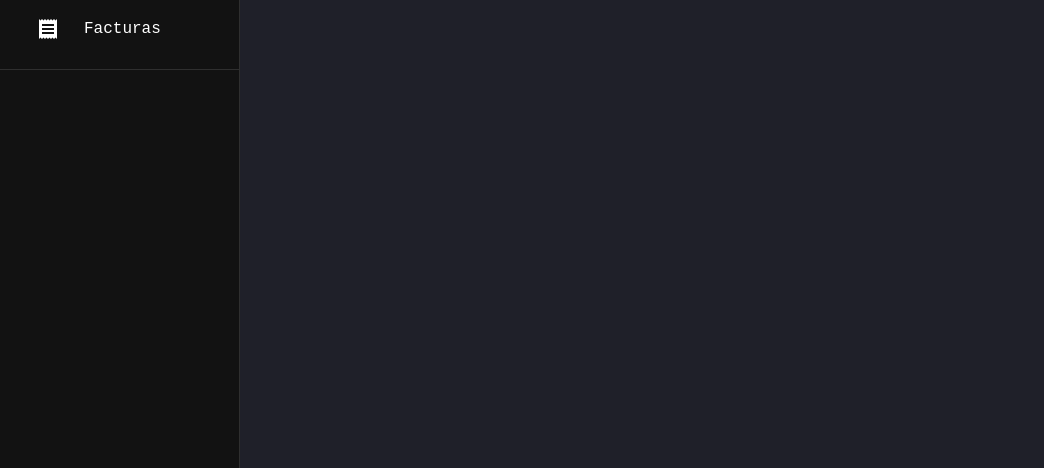
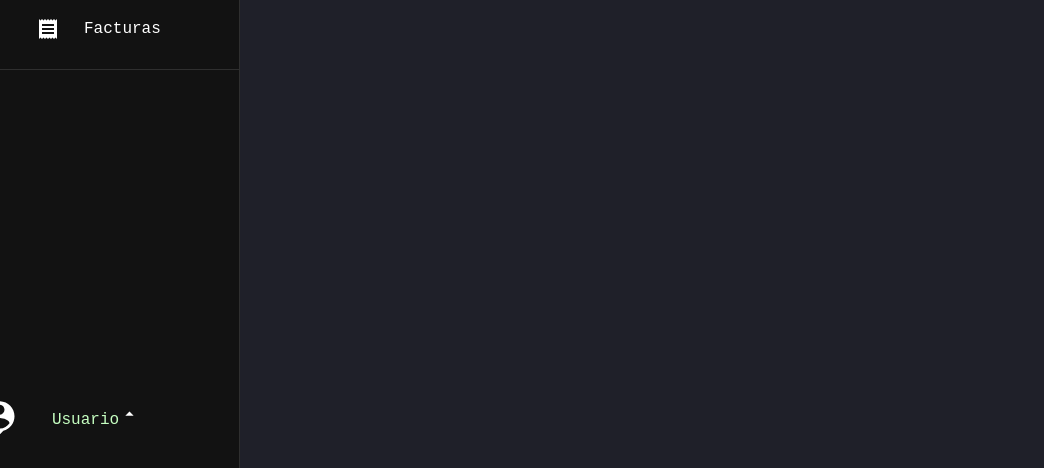
Before and after one commit to lxnda/tfglindaproyect, a React (Create React App) app: page /home in a window 1280 px wide. Both pictures are taken after a click on the button 32 px from the left and 32 px from the top of the page. Shown: the part 332-800 px from the top of the page, without its empty margins (0-1044 px from the left). Built offline with nearby package versions, Linux system fonts and the light colour scheme.

Commit message:
menu user modal

```diff
--- a/src/pages/menu/index.tsx
+++ b/src/pages/menu/index.tsx
@@ -18,8 +18,9 @@ import TodayIcon from "@mui/icons-material/Today";
 import PeopleAltIcon from "@mui/icons-material/PeopleAlt";
 import LocalShippingIcon from "@mui/icons-material/LocalShipping";
 import * as React from "react";
-import { Avatar, ListItemAvatar } from "@mui/material";
+import { Avatar } from "@mui/material";
 import Logo from "../../assets/images/Logo.png";
+import MenuUser from "./menuUser";
 
 const drawerWidth = 240;
 
@@ -145,6 +146,7 @@ export const Menu: React.FC<{}> = () => {
           <Item text="Facturas" icon={<ReceiptIcon />} open={open} />
         </List>
         <Divider />
+        <MenuUser open={open}/>
       </Drawer>
       <Box component="main" sx={{ flexGrow: 1, p: 3 }}>
         <DrawerHeader />
--- /dev/null
+++ b/src/pages/menu/menuUser.tsx
@@ -0,0 +1,97 @@
+import React from "react";
+import { Button, IconButton, Menu, MenuItem, Typography } from "@mui/material";
+import {
+  ExitToApp as ExitToAppIcon,
+  Height,
+  Settings as SettingsIcon,
+} from "@mui/icons-material";
+import ArrowDropUpIcon from "@mui/icons-material/ArrowDropUp";
+import PersonPinIcon from "@mui/icons-material/PersonPin";
+interface Props {
+  open?: boolean;
+}
+
+function MenuUser({ open }: Props) {
+  const [anchorEl, setAnchorEl] = React.useState(null);
+
+  const handleMenuClick = (event: any) => {
+    setAnchorEl(event.currentTarget);
+  };
+
+  const handleMenuClose = () => {
+    setAnchorEl(null);
+  };
+
+  return (
+    <div style={{ position: "relative", height: "100%" }}>
+      <Button
+        onClick={handleMenuClick}
+        sx={{
+          width: "100%",
+          position: "absolute",
+          bottom: 16,
+          left: "50%",
+          transform: "translateX(-50%)",
+          display: "flex",
+          alignItems: "center",
+          gap: 1,
+        }}
+      >
+        <IconButton
+          sx={{
+            ml: 9,
+            minHeight: 48,
+            justifyContent: open ? "initial" : "center",
+          }}
+        >
+          <PersonPinIcon
+            sx={{
+              fontSize: 40,
+              mr: open ? 2 : "left",
+              justifyContent: "left",
+            }}
+          />
+        </IconButton>
+        <Typography
+          sx={{
+            opacity: open ? 10 : 0,
+            mr: open ? 15 : "left",
+          }}
+        >
+          Usuario
+            <ArrowDropUpIcon
+              sx={{
+                mr:10,
+                fontSize: 20,
+                color: "white",
+              }}
+            />
+        </Typography>
+      </Button>
+      <Menu
+        anchorEl={anchorEl}
+        open={Boolean(anchorEl)}
+        onClose={handleMenuClose}
+        anchorOrigin={{
+          vertical: "top",
+          horizontal: "center",
+        }}
+        transformOrigin={{
+          vertical: "bottom",
+          horizontal: "left",
+        }}
+      >
+        <MenuItem>
+          <SettingsIcon sx={{ mr: 1 }} />
+          Configuración
+        </MenuItem>
+        <MenuItem>
+          <ExitToAppIcon sx={{ mr: 1 }} />
+          Salir
+        </MenuItem>
+      </Menu>
+    </div>
+  );
+}
+
+export default MenuUser;
```
